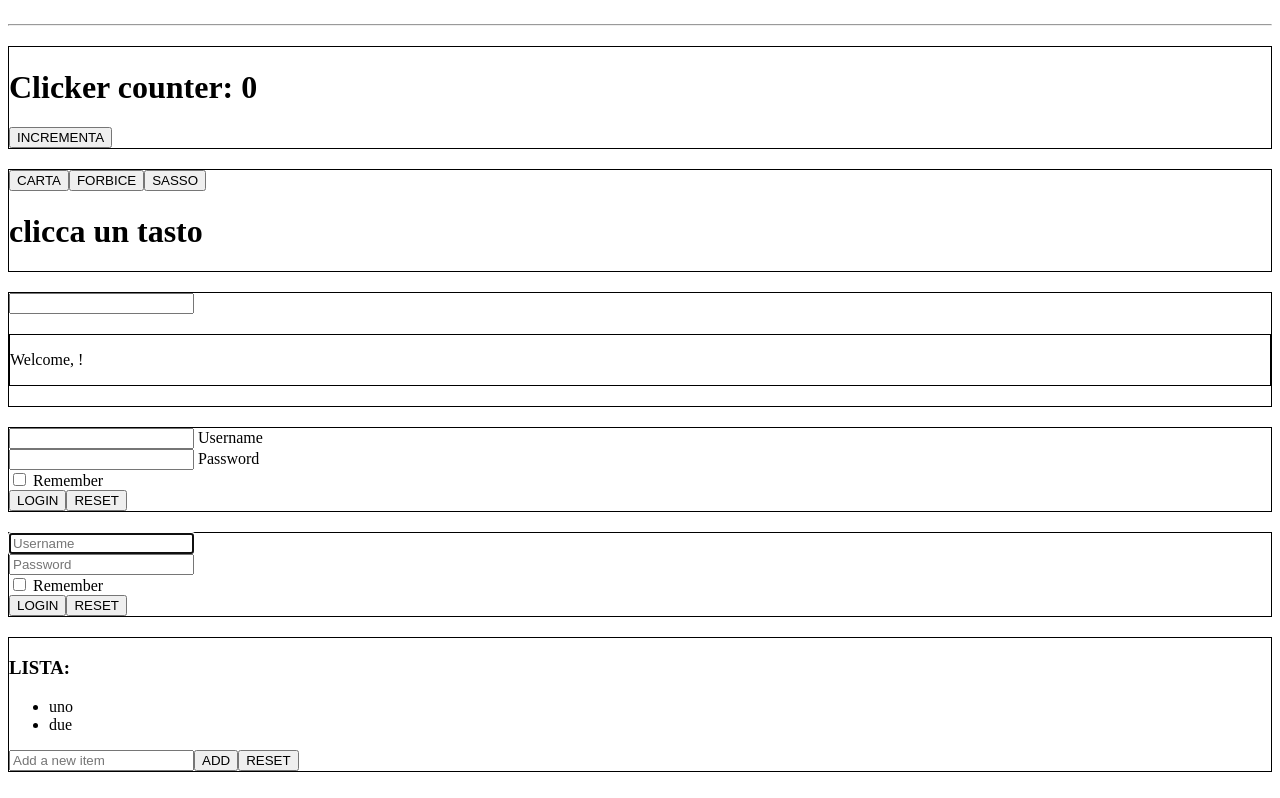
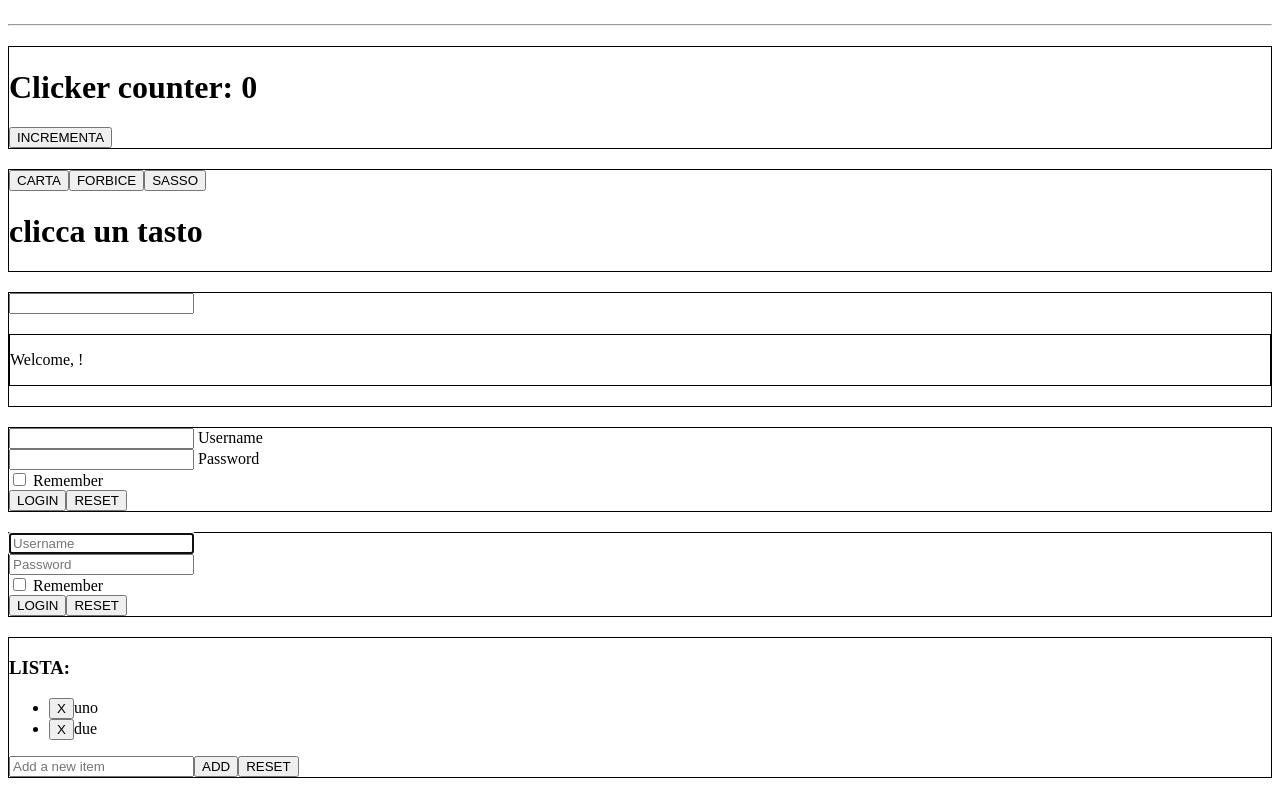
Before and after one commit to darthClara/react-exercises, a React (Create React App) app: page / in a window 1280 px wide. Shown: the part 521-1319 px from the top of the page. Built offline with nearby package versions, Linux system fonts and the light colour scheme.

Commit message:
delete buttons

```diff
--- a/src/FormsListsAndStyling/TodoList.js
+++ b/src/FormsListsAndStyling/TodoList.js
@@ -32,13 +32,19 @@ export default class TodoList extends React.Component {
       }
   };
 
+  removeHandler = (e) => {
+    e.preventDefault();
+    const item = (e.target).parentElement;
+    item.remove();
+  }
+
   render() {
     return (
       <div style={{ border: "1px solid black", margin: "20px 0px 20px 0px" }}>
         <h3>LISTA:</h3>
         <ul id="unorderedList">
           {this.state.items.map((li) => (
-            <li>{li}</li>
+            <li><input type="button" value="X" onClick={this.removeHandler}/>{li}</li>
           ))}
         </ul>
         <input
```
